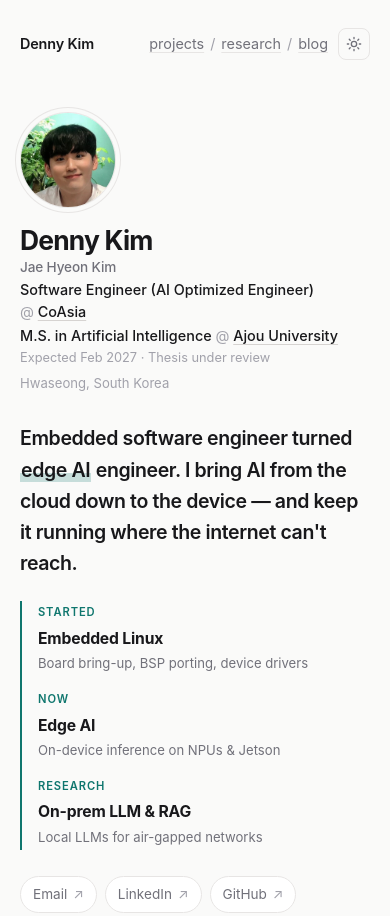
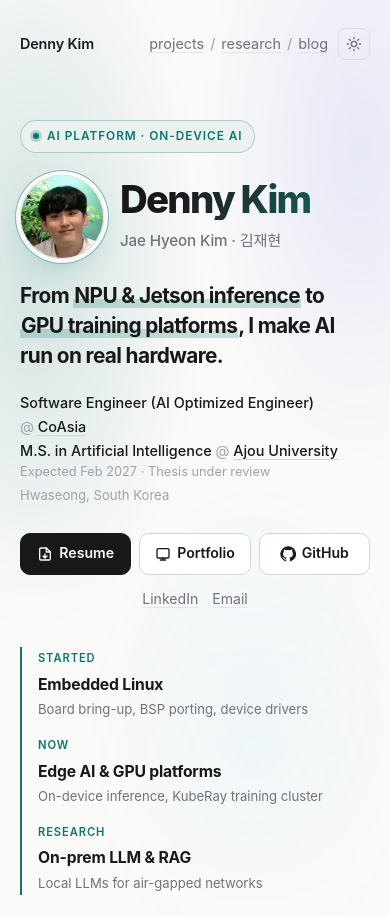
Before and after one commit to denny1105kim/denny1105kim.github.io, an Astro site: page / in a window 390 px wide. Shown: the top 916 px of the page. Built offline with nearby package versions, Linux system fonts and the light colour scheme; Astro itself is replaced by a stand-in of ours; a web font is replaced by a local one.

Commit message:
Make the home hero more impactful
Bigger gradient name, a tagline from the resume, prominent Resume /
Portfolio / GitHub buttons, and a soft background glow. Adds the resume
and portfolio PDFs with phone number and birth date removed.

Co-Authored-By: Claude Opus 5.5 <noreply@anthropic.com>
Claude-Session: https://claude.ai/code/session_01EidKXwDuQN61isqmPSdfQC

```diff
--- a/src/components/Socials.astro
+++ b/src/components/Socials.astro
@@ -5,6 +5,7 @@ const items = [
   { key: 'linkedin', label: 'LinkedIn', href: SOCIALS.linkedin },
   { key: 'github', label: 'GitHub', href: SOCIALS.github },
   { key: 'resume', label: 'Resume', href: SOCIALS.resume },
+  { key: 'portfolio', label: 'Portfolio', href: SOCIALS.portfolio },
 ].filter((i) => i.href);
 ---
 <ul>
--- a/src/layouts/Base.astro
+++ b/src/layouts/Base.astro
@@ -42,10 +42,12 @@ const ogImage = new URL('/og.jpg', Astro.site);
     </script>
   </head>
   <body>
+    <div class="page">
     <Header />
     <main class="container">
       <slot />
     </main>
     <Footer />
+    </div>
   </body>
 </html>
--- a/src/pages/index.astro
+++ b/src/pages/index.astro
@@ -5,33 +5,66 @@ import Timeline from '../components/Timeline.astro';
 import Experience from '../components/Experience.astro';
 import PostList from '../components/PostList.astro';
 import ProjectList from '../components/ProjectList.astro';
-import { SITE, HIGHLIGHTS, STRENGTHS, PUBLICATION, SKILLS, EDUCATION, ACTIVITIES } from '../site';
+import { SITE, SOCIALS, HIGHLIGHTS, STRENGTHS, PUBLICATION, SKILLS, EDUCATION, ACTIVITIES } from '../site';
 import { getPosts, getProjects } from '../utils';
 
 const posts = (await getPosts()).slice(0, 3);
 const projects = await getProjects();
 ---
 <Base>
-  <section class="hero animate" style="margin-top: 24px">
+  <section class="hero animate">
+    <div class="glow" aria-hidden="true"></div>
+    <p class="eyebrow"><span class="dot" aria-hidden="true"></span>{SITE.focus}</p>
+
     <div class="id">
-      <img src={SITE.avatar} alt={`Portrait of ${SITE.legalName}`} width="96" height="96" class="avatar" />
+      <img src={SITE.avatar} alt={`Portrait of ${SITE.legalName}`} width="112" height="112" class="avatar" />
       <div>
-        <h1>{SITE.name} <span class="en">{SITE.legalName}</span></h1>
-        <p class="role">
-          {SITE.role} <span class="nw"><span class="at">@</span>{' '}<a class="org" href={SITE.companyUrl} target="_blank" rel="noopener noreferrer">{SITE.company}</a></span>
-        </p>
-        <p class="role">
-          {SITE.degree} <span class="nw"><span class="at">@</span>{' '}<a class="org" href={SITE.schoolUrl} target="_blank" rel="noopener noreferrer">{SITE.school}</a></span>
-        </p>
-        <p class="note">{SITE.degreeNote}</p>
-        <p class="where faint">{SITE.location}</p>
+        <h1>{SITE.name}</h1>
+        <p class="aka">{SITE.legalName} · {SITE.nameKo}</p>
       </div>
     </div>
 
-    <p class="lead">
-      Embedded software engineer turned <mark>edge AI</mark> engineer.
-      I bring AI from the cloud down to the device — and keep it running where the internet can't reach.
+    <p class="tagline">
+      From <mark>NPU &amp; Jetson inference</mark> to <mark>GPU training platforms</mark>,
+      I make AI run on real hardware.
     </p>
+
+    <div class="meta">
+      <p class="role">
+        {SITE.role} <span class="nw"><span class="at">@</span>{' '}<a class="org" href={SITE.companyUrl} target="_blank" rel="noopener noreferrer">{SITE.company}</a></span>
+      </p>
+      <p class="role">
+        {SITE.degree} <span class="nw"><span class="at">@</span>{' '}<a class="org" href={SITE.schoolUrl} target="_blank" rel="noopener noreferrer">{SITE.school}</a></span>
+        <span class="note">{SITE.degreeNote}</span>
+      </p>
+      <p class="where">{SITE.location}</p>
+    </div>
+
+    <div class="cta">
+      {SOCIALS.resume && (
+        <a class="btn primary" href={SOCIALS.resume} target="_blank" rel="noopener noreferrer">
+          <svg width="16" height="16" viewBox="0 0 24 24" fill="none" stroke="currentColor" stroke-width="2" stroke-linecap="round" stroke-linejoin="round" aria-hidden="true"><path d="M14 3H6a2 2 0 0 0-2 2v14a2 2 0 0 0 2 2h12a2 2 0 0 0 2-2V9z"/><path d="M14 3v6h6M12 18v-6M9 15l3 3 3-3"/></svg>
+          Resume
+        </a>
+      )}
+      {SOCIALS.portfolio && (
+        <a class="btn" href={SOCIALS.portfolio} target="_blank" rel="noopener noreferrer">
+          <svg width="16" height="16" viewBox="0 0 24 24" fill="none" stroke="currentColor" stroke-width="2" stroke-linecap="round" stroke-linejoin="round" aria-hidden="true"><rect x="3" y="4" width="18" height="14" rx="2"/><path d="M8 21h8M12 18v3"/></svg>
+          Portfolio
+        </a>
+      )}
+      {SOCIALS.github && (
+        <a class:list={['btn', { primary: !SOCIALS.resume }]} href={SOCIALS.github} target="_blank" rel="noopener noreferrer">
+          <svg width="16" height="16" viewBox="0 0 24 24" fill="currentColor" aria-hidden="true"><path d="M12 .5a11.5 11.5 0 0 0-3.64 22.41c.58.1.79-.25.79-.56v-2c-3.2.7-3.88-1.37-3.88-1.37-.52-1.33-1.28-1.69-1.28-1.69-1.04-.71.08-.7.08-.7 1.15.08 1.76 1.19 1.76 1.19 1.03 1.76 2.69 1.25 3.35.96.1-.75.4-1.25.73-1.54-2.55-.29-5.24-1.28-5.24-5.68 0-1.26.45-2.28 1.19-3.09-.12-.29-.52-1.46.11-3.05 0 0 .97-.31 3.17 1.18a11 11 0 0 1 5.77 0c2.2-1.49 3.17-1.18 3.17-1.18.63 1.59.23 2.76.11 3.05.74.81 1.19 1.83 1.19 3.09 0 4.41-2.69 5.39-5.25 5.67.41.36.78 1.06.78 2.14v3.17c0 .31.21.67.8.56A11.5 11.5 0 0 0 12 .5z"/></svg>
+          GitHub
+        </a>
+      )}
+      <span class="links">
+        {SOCIALS.linkedin && <a class="link muted" href={SOCIALS.linkedin} target="_blank" rel="noopener noreferrer">LinkedIn</a>}
+        {SOCIALS.email && <a class="link muted" href={`mailto:${SOCIALS.email}`}>Email</a>}
+      </span>
+    </div>
+
     <div class="journey">
       <div class="step">
         <span class="when">Started</span>
@@ -40,8 +73,8 @@ const projects = await getProjects();
       </div>
       <div class="step">
         <span class="when">Now</span>
-        <span class="what">Edge AI</span>
-        <span class="how">On-device inference on NPUs &amp; Jetson</span>
+        <span class="what">Edge AI &amp; GPU platforms</span>
+        <span class="how">On-device inference, KubeRay training cluster</span>
       </div>
       <div class="step">
         <span class="when">Research</span>
@@ -49,8 +82,6 @@ const projects = await getProjects();
         <span class="how">Local LLMs for air-gapped networks</span>
       </div>
     </div>
-
-    <Socials />
   </section>
 
   <section class="stats animate" style="animation-delay: 60ms; margin-top: 48px">
@@ -146,29 +177,72 @@ const projects = await getProjects();
 </Base>
 
 <style>
-  .id { display: flex; align-items: center; gap: 20px; margin-bottom: 28px; }
+  .hero { position: relative; margin-top: 40px; padding: 8px 0 4px; isolation: isolate; }
+  .glow {
+    position: absolute; z-index: -1; pointer-events: none;
+    inset: -140px -30vw -60px;
+    background:
+      radial-gradient(42% 52% at 22% 30%, color-mix(in srgb, var(--accent) 16%, transparent), transparent 70%),
+      radial-gradient(38% 46% at 78% 18%, color-mix(in srgb, #6366f1 12%, transparent), transparent 70%),
+      radial-gradient(40% 40% at 60% 80%, color-mix(in srgb, #0ea5e9 9%, transparent), transparent 70%);
+    filter: blur(8px);
+    mask-image: linear-gradient(to bottom, #000 55%, transparent);
+  }
+  .eyebrow {
+    display: inline-flex; align-items: center; gap: 8px; margin: 0 0 22px;
+    font-size: 0.74rem; font-weight: 600; letter-spacing: 0.08em; text-transform: uppercase;
+    color: var(--accent); padding: 5px 12px; border-radius: 999px;
+    border: 1px solid color-mix(in srgb, var(--accent) 30%, transparent);
+    background: color-mix(in srgb, var(--accent) 7%, var(--bg));
+  }
+  .dot { width: 6px; height: 6px; border-radius: 50%; background: var(--accent); box-shadow: 0 0 0 3px color-mix(in srgb, var(--accent) 25%, transparent); }
+  .id { display: flex; align-items: center; gap: 24px; margin-bottom: 22px; }
   .avatar {
-    width: 96px; height: 96px; border-radius: 50%; object-fit: cover; flex-shrink: 0;
+    width: 112px; height: 112px; border-radius: 50%; object-fit: cover; flex-shrink: 0;
     border: 1px solid var(--line);
-    box-shadow: 0 0 0 4px var(--bg), 0 0 0 5px var(--line);
+    box-shadow: 0 0 0 4px var(--bg), 0 0 0 5px color-mix(in srgb, var(--accent) 45%, var(--line)), 0 12px 32px -12px color-mix(in srgb, var(--accent) 45%, transparent);
   }
-  h1 { font-size: 1.65rem; line-height: 1.25; letter-spacing: -0.03em; margin: 0; font-weight: 700; }
-  .en { font-size: 1rem; font-weight: 500; color: var(--muted); letter-spacing: -0.01em; margin-left: 4px; }
-  @media (max-width: 600px) { .en { display: block; margin: 2px 0 0; font-size: 0.85rem; } }
-  .role { margin: 3px 0 0; font-size: 0.9rem; font-weight: 500; line-height: 1.55; }
-  .role + .role { margin-top: 1px; }
+  h1 {
+    font-size: clamp(2.4rem, 7vw, 3.4rem); line-height: 1.05; letter-spacing: -0.045em; margin: 0; font-weight: 800;
+    background: linear-gradient(120deg, var(--fg) 30%, color-mix(in srgb, var(--accent) 70%, var(--fg)));
+    -webkit-background-clip: text; background-clip: text; color: transparent;
+  }
+  .aka { margin: 8px 0 0; font-size: 0.95rem; color: var(--muted); font-weight: 500; letter-spacing: -0.01em; }
+  .tagline {
+    font-size: clamp(1.3rem, 3.6vw, 1.6rem); line-height: 1.45; letter-spacing: -0.03em; font-weight: 700;
+    margin: 0 0 20px; max-width: 34ch;
+  }
+  .meta { margin-bottom: 26px; }
+  .role { margin: 0; font-size: 0.9rem; font-weight: 500; line-height: 1.65; }
   .at { color: var(--faint); font-weight: 400; }
   .nw { white-space: nowrap; }
   .org { text-decoration: underline; text-decoration-color: var(--line-strong); text-underline-offset: 3px; transition: text-decoration-color 0.15s; }
   .org:hover { text-decoration-color: currentColor; }
-  .note { margin: 0; color: var(--faint); font-size: 0.8rem; }
+  .note { display: block; color: var(--faint); font-size: 0.8rem; font-weight: 400; line-height: 1.5; }
+  .where { margin: 2px 0 0; font-size: 0.82rem; color: var(--faint); }
+
+  .cta { display: flex; flex-wrap: wrap; align-items: center; gap: 10px; margin-bottom: 36px; }
+  .btn {
+    display: inline-flex; align-items: center; gap: 8px; height: 42px; padding: 0 18px;
+    border-radius: 10px; font-size: 0.92rem; font-weight: 600; text-decoration: none;
+    border: 1px solid var(--line-strong); background: var(--card); color: var(--fg);
+    transition: transform 0.15s, box-shadow 0.15s, background-color 0.15s, border-color 0.15s;
+  }
+  .btn:hover { transform: translateY(-1px); border-color: var(--fg); box-shadow: 0 6px 18px -8px rgb(0 0 0 / 0.25); }
+  .btn.primary { background: var(--fg); color: var(--bg); border-color: var(--fg); }
+  .btn.primary:hover { box-shadow: 0 8px 22px -8px color-mix(in srgb, var(--accent) 70%, transparent); }
+  .links { display: inline-flex; gap: 14px; margin-left: 6px; font-size: 0.88rem; }
   @media (max-width: 600px) {
-    .id { flex-direction: column; align-items: flex-start; gap: 16px; }
+    .hero { margin-top: 24px; }
+    .id { gap: 16px; }
+    .avatar { width: 84px; height: 84px; }
+    .cta { gap: 8px; }
+    .btn { flex: 1 1 0; justify-content: center; padding: 0 10px; font-size: 0.88rem; gap: 6px; }
+    .links { width: 100%; margin: 4px 0 0; justify-content: center; }
   }
-  .where { margin: 3px 0 0; font-size: 0.82rem; }
-  .lead { font-size: 1.22rem; line-height: 1.6; letter-spacing: -0.02em; margin: 0 0 22px; font-weight: 600; }
+
   .journey {
-    display: grid; grid-template-columns: repeat(3, 1fr); gap: 0; margin-bottom: 26px;
+    display: grid; grid-template-columns: repeat(3, 1fr); gap: 0;
     border-left: 2px solid var(--accent);
   }
   .step { display: flex; flex-direction: column; padding: 2px 16px; position: relative; }
--- a/src/site.ts
+++ b/src/site.ts
@@ -6,6 +6,7 @@ export const SITE = {
   shortName: 'Denny Kim',
   title: 'Denny Kim (Jae Hyeon Kim)',
   role: 'Software Engineer (AI Optimized Engineer)',
+  focus: 'AI Platform · On-Device AI',
   company: 'CoAsia',
   companyUrl: 'https://www.coasia.com',
   degree: 'M.S. in Artificial Intelligence',
@@ -23,7 +24,8 @@ export const SOCIALS = {
   email: 'denny1105kim@gmail.com',
   github: 'https://github.com/denny1105kim',
   linkedin: 'https://www.linkedin.com/in/jae-hyeon-kim-60851123b/',
-  resume: '', // e.g. '/resume.pdf' (put the PDF in /public)
+  resume: '/resume.pdf', // e.g. '/resume.pdf' (put the PDF in /public)
+  portfolio: '/portfolio.pdf', // e.g. '/portfolio.pdf'
 };
 
 export const HIGHLIGHTS = [
--- a/src/styles/global.css
+++ b/src/styles/global.css
@@ -49,6 +49,8 @@ body {
 
 a { color: inherit; }
 img { max-width: 100%; display: block; }
+
+.page { overflow-x: clip; min-height: 100vh; }
 
 .container {
   width: 100%;
```
Also changed, not shown: 2 other files.
